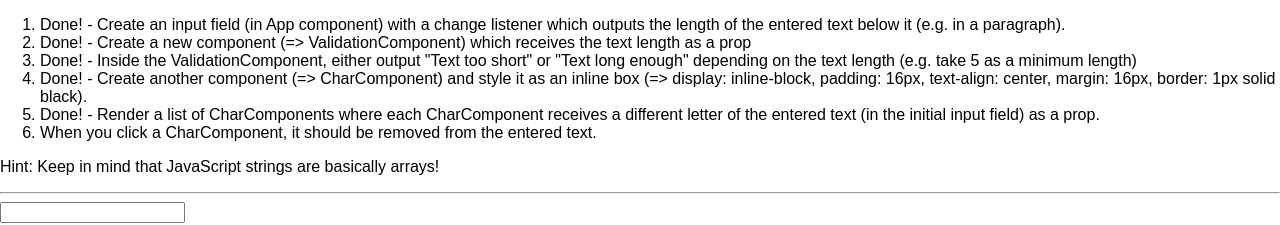
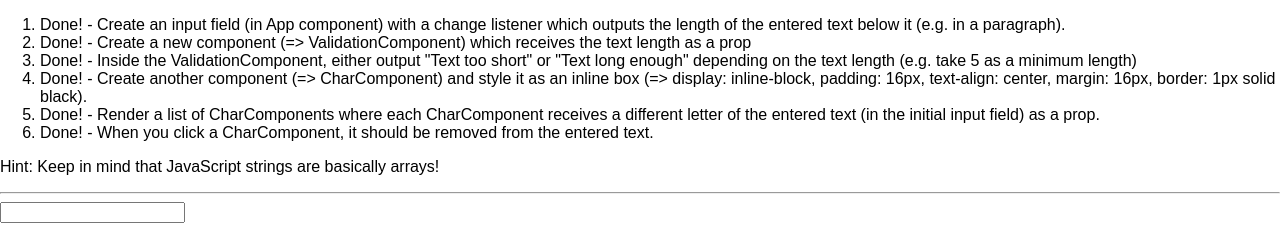
Before and after one commit to W3AI/react-solver-template, a React (Create React App) app: page / in a window 1280 px wide. Shown: the top 225 px of the page. Built offline with nearby package versions, Linux system fonts and the light colour scheme.

Commit message:
marked item 6 Done

```diff
--- a/src/App.js
+++ b/src/App.js
@@ -39,7 +39,7 @@ class App extends Component {
                     <li>Done! - Inside the ValidationComponent, either output "Text too short" or "Text long enough" depending on the text length (e.g. take 5 as a minimum length)</li>
                     <li>Done! - Create another component (=> CharComponent) and style it as an inline box (=> display: inline-block, padding: 16px, text-align: center, margin: 16px, border: 1px solid black).</li>
                     <li>Done! - Render a list of CharComponents where each CharComponent receives a different letter of the entered text (in the initial input field) as a prop.</li>
-                    <li>When you click a CharComponent, it should be removed from the entered text.</li>
+                    <li>Done! - When you click a CharComponent, it should be removed from the entered text.</li>
                 </ol>
                 <p>Hint: Keep in mind that JavaScript strings are basically arrays!</p>
                 <hr />
```
